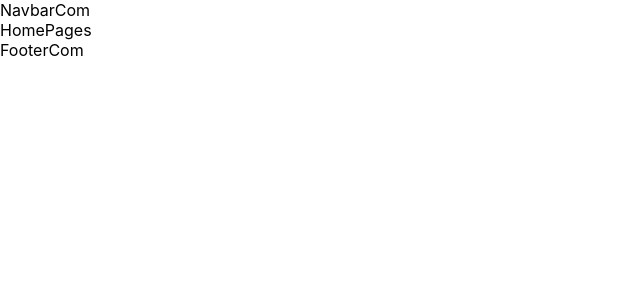
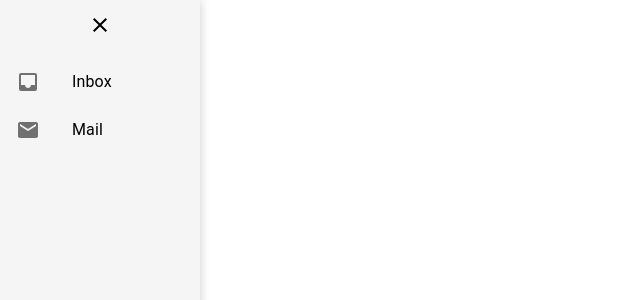
Before and after one commit to bitirmeProjesiWeb/Front-end, a React (Create React App) app: page / in a window 1280 px wide. Shown: the top 300 px of the page, without its empty margins (0-640 px from the left). Built offline with nearby package versions, Linux system fonts and the light colour scheme.

Commit message:
sidebar eklendi

```diff
--- /dev/null
+++ b/src/components/common/Sidebar.js
@@ -0,0 +1,34 @@
+ import React, { useState } from 'react';
+ import "../../styles/Sidebar.css";
+ import { List, ListItem, ListItemIcon, ListItemText } from '@mui/material/';
+ import { Inbox , Mail, Menu, Close } from '@mui/icons-material';
+export default function Sidebar() {
+  const [isPinned, setIsPinned] = useState(false);
+
+  const togglePin = () => {
+    setIsPinned(!isPinned);
+  };
+
+  return (
+    <div className='con'>
+    <div className={`sidebar ${isPinned ? 'pinned' : ''}`}>
+      <div className="toggle-pin" onClick={togglePin}>
+        {isPinned ? <Menu/>:<Close/> }
+      </div>
+      <List className='menu'>
+    <ListItem button className='menu-item'>
+      <ListItemIcon><Inbox /></ListItemIcon>
+      <ListItemText primary="Inbox" />
+    </ListItem>
+    <ListItem button className='menu-item'>
+      <ListItemIcon><Mail/></ListItemIcon>
+      <ListItemText primary="Mail" />
+    </ListItem>
+  </List>
+    </div>
+    <div className='main'>
+      masafasfasca
+    </div>
+    </div>
+  );
+};
--- a/src/pages/user/HomePage.js
+++ b/src/pages/user/HomePage.js
@@ -1,8 +1,10 @@
-import React from 'react'
+import React from "react";
+import Sidebar from "../../components/common/Sidebar.js";
 
 export default function HomePages() {
   return (
-
-    <div>HomePages</div>
-  )
+    <div>
+      <Sidebar />
+    </div>
+  );
 }
--- /dev/null
+++ b/src/styles/Sidebar.css
@@ -0,0 +1,37 @@
+.con {
+    display: flex;
+}
+.sidebar {
+    position: fixed;
+    top: 0;
+    left: 0;
+    bottom: 0;
+    width: 200px;
+    background-color: #f5f5f5;
+    box-shadow: 0 0 10px rgba(0, 0, 0, 0.2);
+    transition: all 0.3s ease;
+    z-index: 100;
+  }
+
+  .sidebar.pinned {
+    width: 50px;
+  }
+
+  .toggle-pin {
+    display: flex;
+    align-items: center;
+    justify-content: center;
+    height: 50px;
+    cursor: pointer;
+  }
+
+  .menu {
+    list-style: none;
+    margin: 0;
+    padding: 0;
+  }
+
+  .menu-item {
+    padding: 10px;
+    overflow: hidden;
+  }
```
